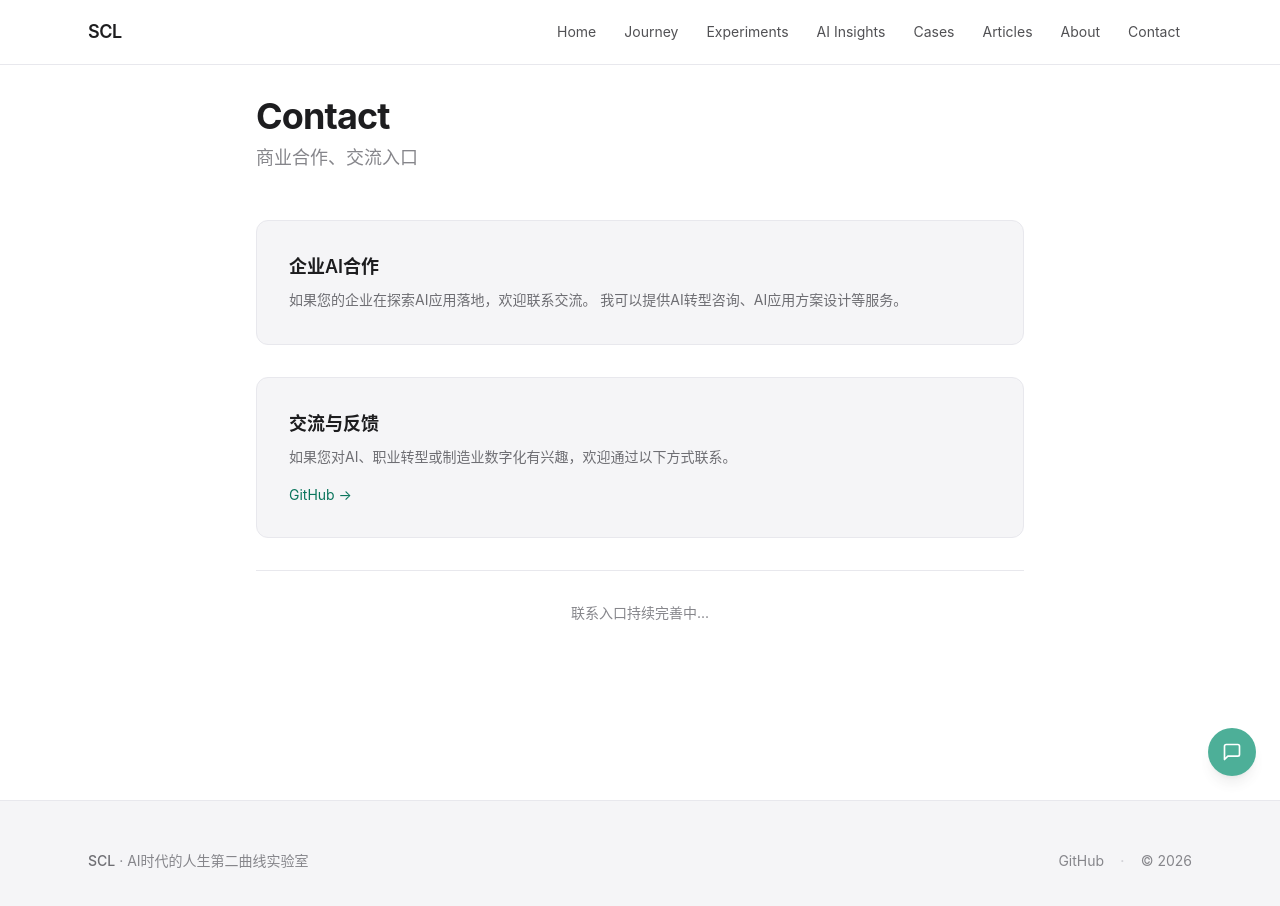
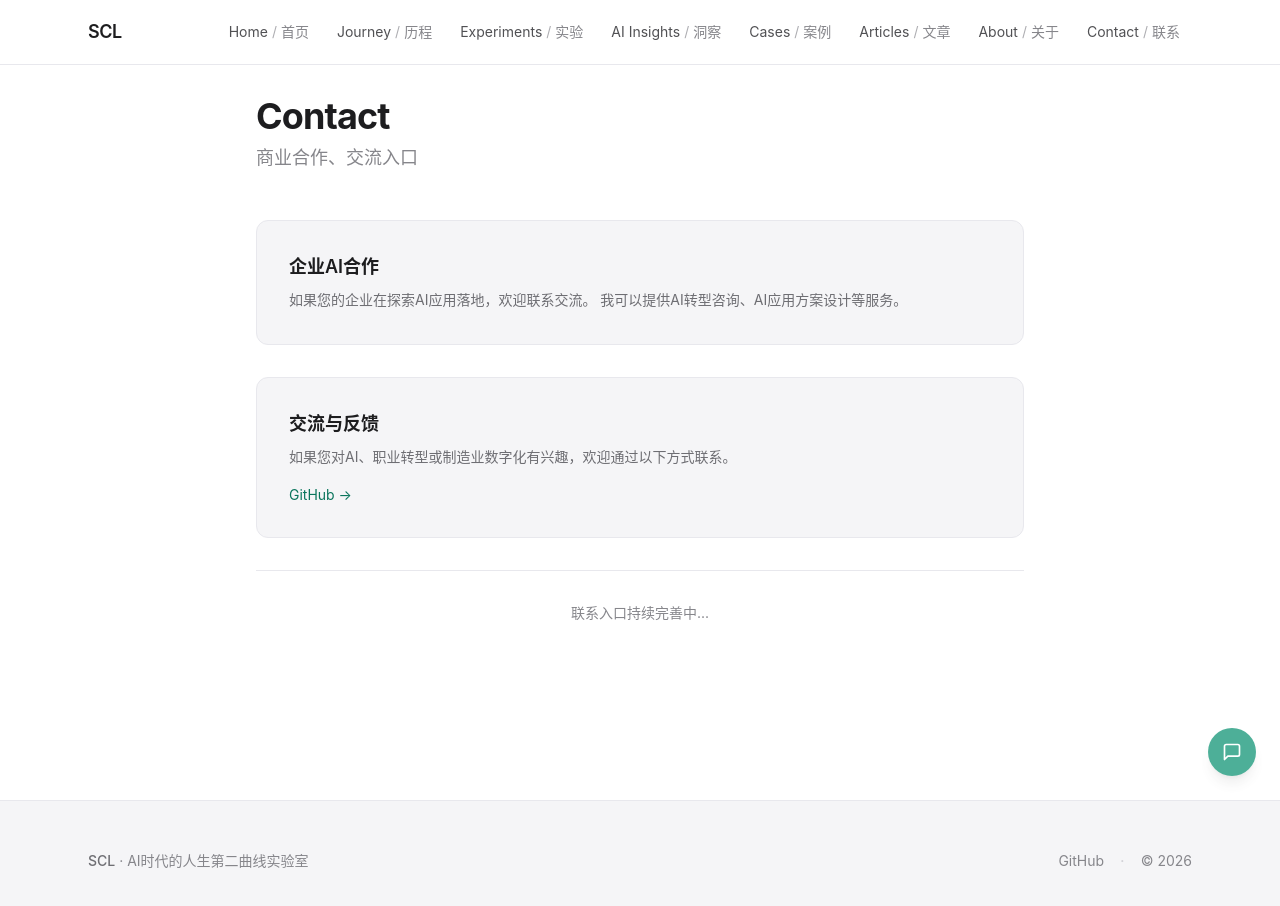
Before and after one commit to 378892338/lyb991118, a Next.js app: page /contact in a window 1280 px wide. Shown: the top 906 px of the page. Built offline with nearby package versions, Linux system fonts and the light colour scheme.

Commit message:
feat(navbar): add Chinese translation alongside English nav items

```diff
--- a/src/components/layout/Navbar.tsx
+++ b/src/components/layout/Navbar.tsx
@@ -28,6 +28,8 @@ export default function Navbar() {
               className="px-3 py-2 text-sm text-neutral-600 hover:text-neutral-900 hover:bg-neutral-50 rounded-lg transition-all"
             >
               {item.label}
+              <span className="ml-1 text-neutral-300">/</span>
+              <span className="ml-1 text-neutral-400">{item.labelCn}</span>
             </Link>
           ))}
         </div>
@@ -54,6 +56,8 @@ export default function Navbar() {
                 className="px-3 py-2.5 text-sm text-neutral-600 hover:text-neutral-900 hover:bg-neutral-50 rounded-lg transition-all"
               >
                 {item.label}
+                <span className="ml-1 text-neutral-300">/</span>
+                <span className="ml-1 text-neutral-400">{item.labelCn}</span>
               </Link>
             ))}
           </div>
--- a/src/lib/constants.ts
+++ b/src/lib/constants.ts
@@ -13,14 +13,14 @@ export const SITE_CONFIG = {
 };
 
 export const NAV_ITEMS = [
-  { label: "Home", href: "/#hero" },
-  { label: "Journey", href: "/#journey" },
-  { label: "Experiments", href: "/experiments" },
-  { label: "AI Insights", href: "/ai-insights" },
-  { label: "Cases", href: "/cases" },
-  { label: "Articles", href: "/articles" },
-  { label: "About", href: "/about" },
-  { label: "Contact", href: "/contact" },
+  { label: "Home", labelCn: "首页", href: "/#hero" },
+  { label: "Journey", labelCn: "历程", href: "/#journey" },
+  { label: "Experiments", labelCn: "实验", href: "/experiments" },
+  { label: "AI Insights", labelCn: "洞察", href: "/ai-insights" },
+  { label: "Cases", labelCn: "案例", href: "/cases" },
+  { label: "Articles", labelCn: "文章", href: "/articles" },
+  { label: "About", labelCn: "关于", href: "/about" },
+  { label: "Contact", labelCn: "联系", href: "/contact" },
 ] as const;
 
 export const CONTENT_TAG_LINES = [
```
